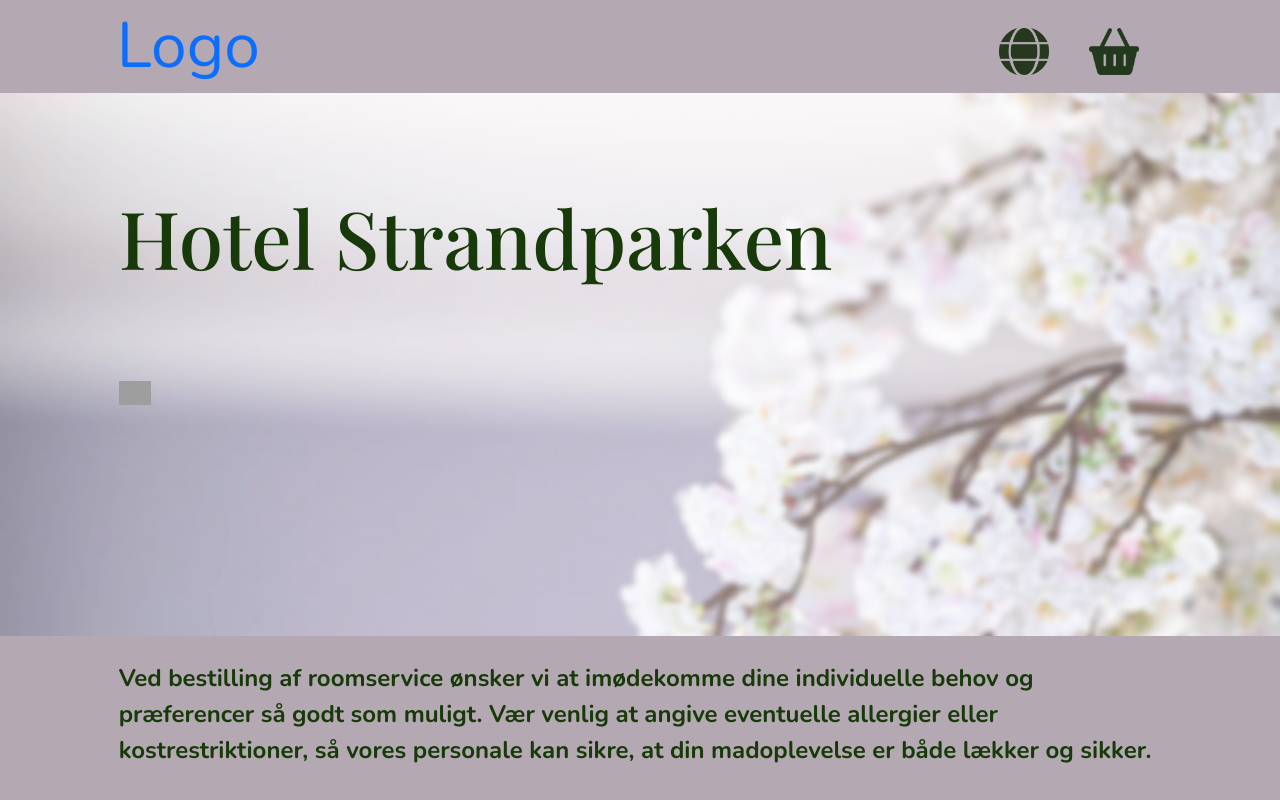
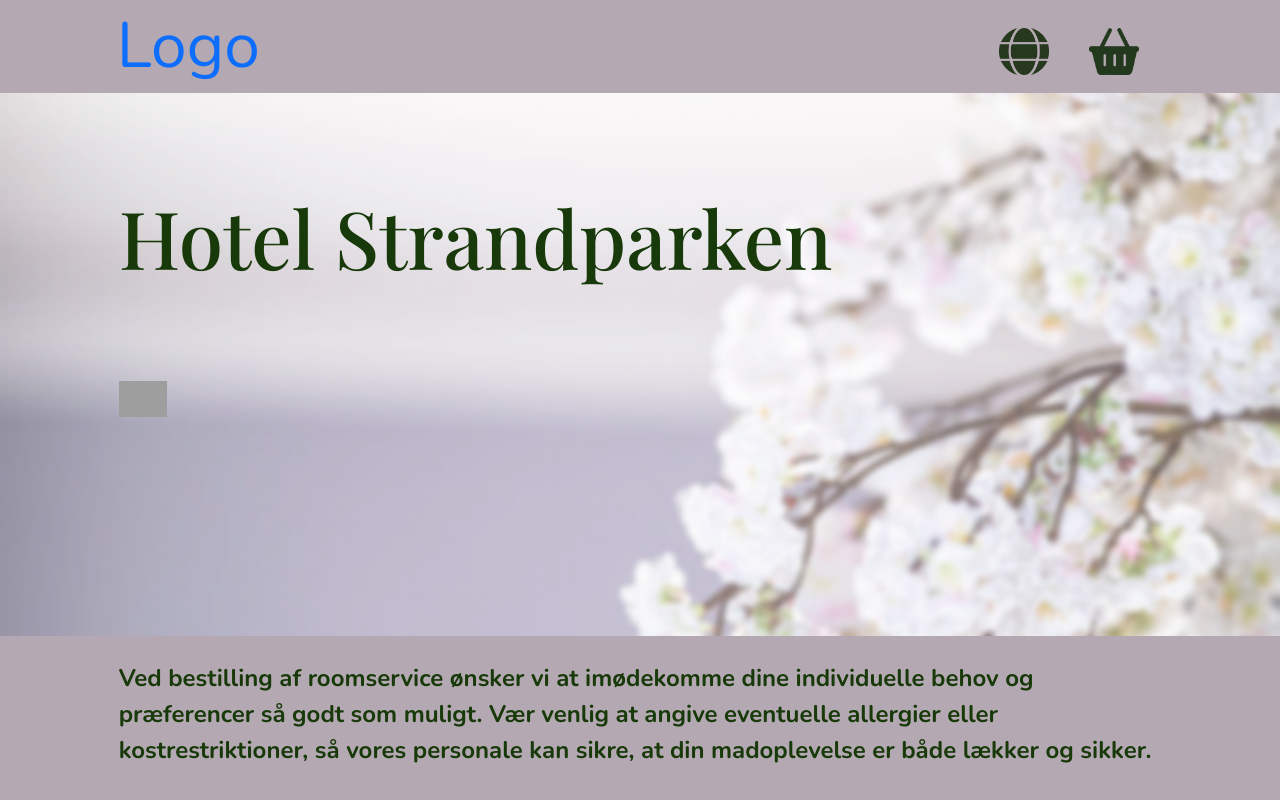
Before and after one commit to SofieKristiansen/EksamenRoomService, a PHP site: page /forside.php in a window 1280 px wide. Run offline with PHP 8.4, Linux system fonts and the light colour scheme; tables that the repository leaves empty or names only in its code hold one stand-in row (values such as "Sample post"); data that the repository does not hold is empty; style sheets or scripts are compiled from the project's sources; some libraries are stand-ins or nearby versions; some web fonts are replaced; grey boxes are pictures that could not be loaded.

Commit message:
Gjort ikonerne lidt større til 3em

```diff
--- a/forside.php
+++ b/forside.php
@@ -54,7 +54,7 @@ include("navbar.php");
                 ?>
 
                 <div class="col-6 hstack">
-                    <img src="img/<?php echo $kategori-> kateIkoner?>" style="width: 2em" height="auto" class="me-4">
+                    <img src="img/<?php echo $kategori-> kateIkoner?>" style="width: 3em" height="auto" class="me-4">
                     <a href="produkter.php?kategoriId=<?php echo $kategori->kateId?>">
                         <h2 class="display-3 fw-medium"><?php echo $kategori->kateNavn?></h2>
                     </a>
```
